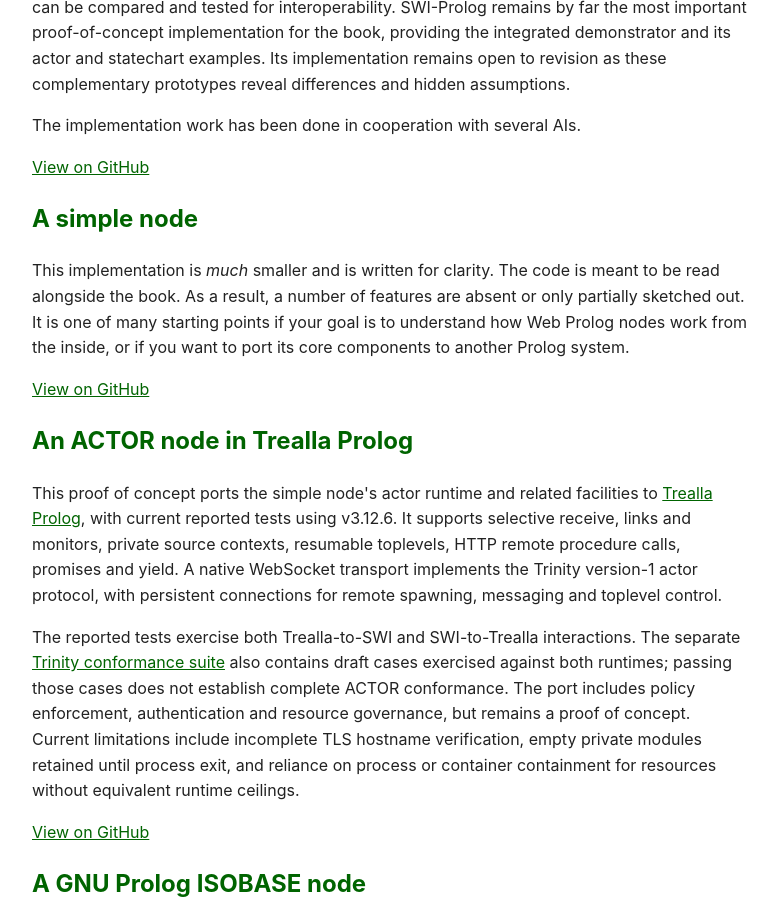
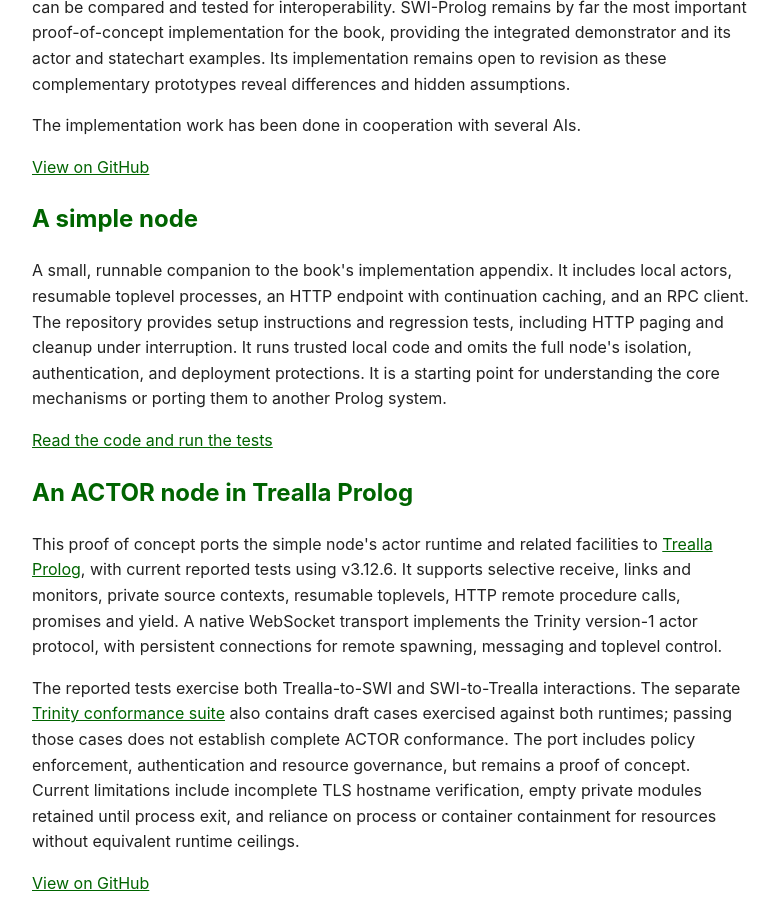
Before and after one commit to torbjornlager/book-project-home, a Jekyll site: the page pocs.html, which Jekyll copies as it is, in a window 1280 px wide and 900 px high, scrolled down 493 px. Shown: the whole window, without its empty margins (248-1027 px from the left). Built offline with Jekyll 4.4.1, drawn with Linux system fonts in a browser that asks for light colours.

Commit message:
Link simple node companion setup and regression tests

```diff
--- a/pocs.html
+++ b/pocs.html
@@ -67,14 +67,17 @@
   <h2>A simple node</h2>
 
   <p>
-    This implementation is <em>much</em> smaller and is written for clarity. The code
-    is meant to be read alongside the book. As a result, a number of features are absent or only
-    partially sketched out. It is one of many starting points if your goal
-    is to understand how Web Prolog nodes work from the inside, or if you want to port its core components to another Prolog system.
+    A small, runnable companion to the book's implementation appendix. It includes
+    local actors, resumable toplevel processes, an HTTP endpoint with continuation
+    caching, and an RPC client. The repository provides setup instructions and
+    regression tests, including HTTP paging and cleanup under interruption.
+    It runs trusted local code and omits the full node's isolation, authentication,
+    and deployment protections. It is a starting point for understanding the core
+    mechanisms or porting them to another Prolog system.
   </p>
 
   <p>
-    <a href="https://github.com/torbjornlager/simple-node">View on GitHub</a>
+    <a href="https://github.com/torbjornlager/simple-node#requirements-and-tests">Read the code and run the tests</a>
   </p>
 
   <h2>An ACTOR node in Trealla Prolog</h2>
```
